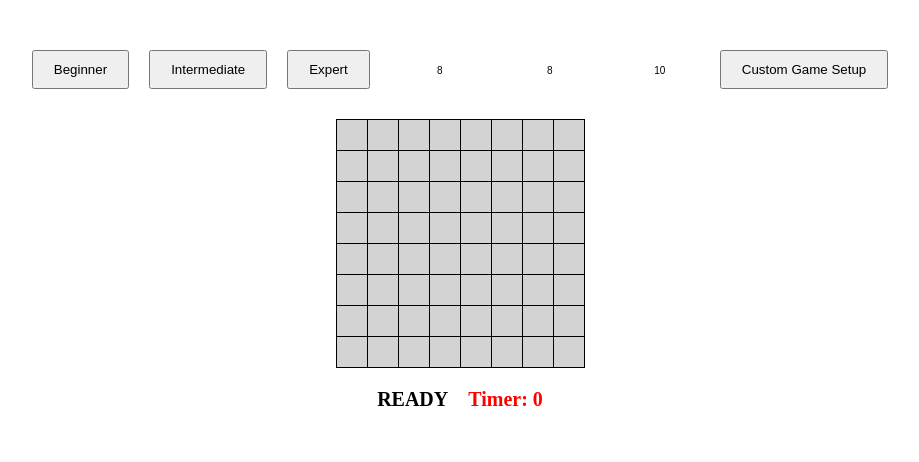
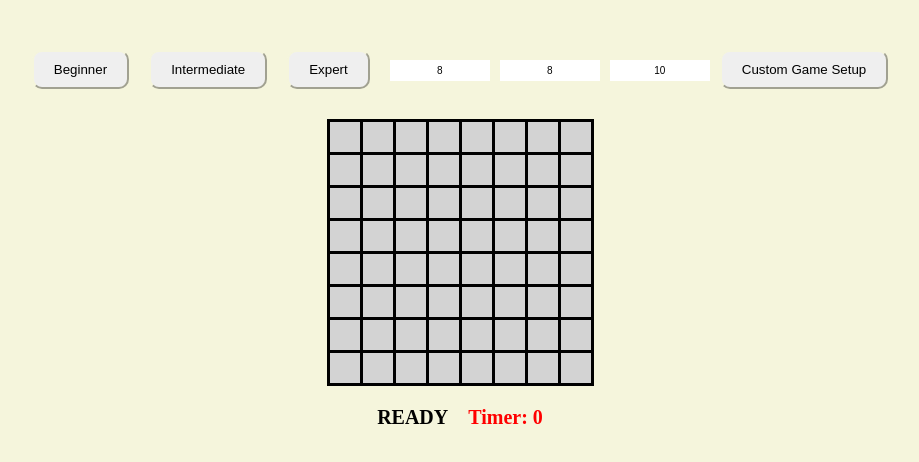
Before and after one commit to 1myeji/Minesweeper, a React (Vite) app: page / in a window 1280 px wide. Shown: the top 462 px of the page, without its empty margins (180-1099 px from the left). Built offline with nearby package versions, Linux system fonts and the light colour scheme.

Commit message:
Design: Board 디자인 수정

```diff
--- a/src/components/Controls.tsx
+++ b/src/components/Controls.tsx
@@ -61,6 +61,8 @@ const Button = styled.button`
   margin: 0 10px;
   padding: 10px 20px;
   cursor: pointer;
+  border-color: beige;
+  border-radius: 10px;
 `;
 
 const CustomInput = styled.input`
--- a/src/components/Td.tsx
+++ b/src/components/Td.tsx
@@ -90,7 +90,7 @@ const StyledTd = styled.td<{ tdBackgroundColor: string }>`
   width: 30px;
   height: 30px;
   text-align: center;
-  border: 1px solid black;
+  border: 3px solid black;
   background-color: ${({ tdBackgroundColor }) => tdBackgroundColor};
 `;
 
--- a/src/style/globalStyle.ts
+++ b/src/style/globalStyle.ts
@@ -7,7 +7,7 @@ const GlobalStyle = createGlobalStyle`
   }
   body {
     box-sizing: border-box;
-    /* background-color: #000; */
+    background-color: beige;
   }
   input {
     border: none;
```
